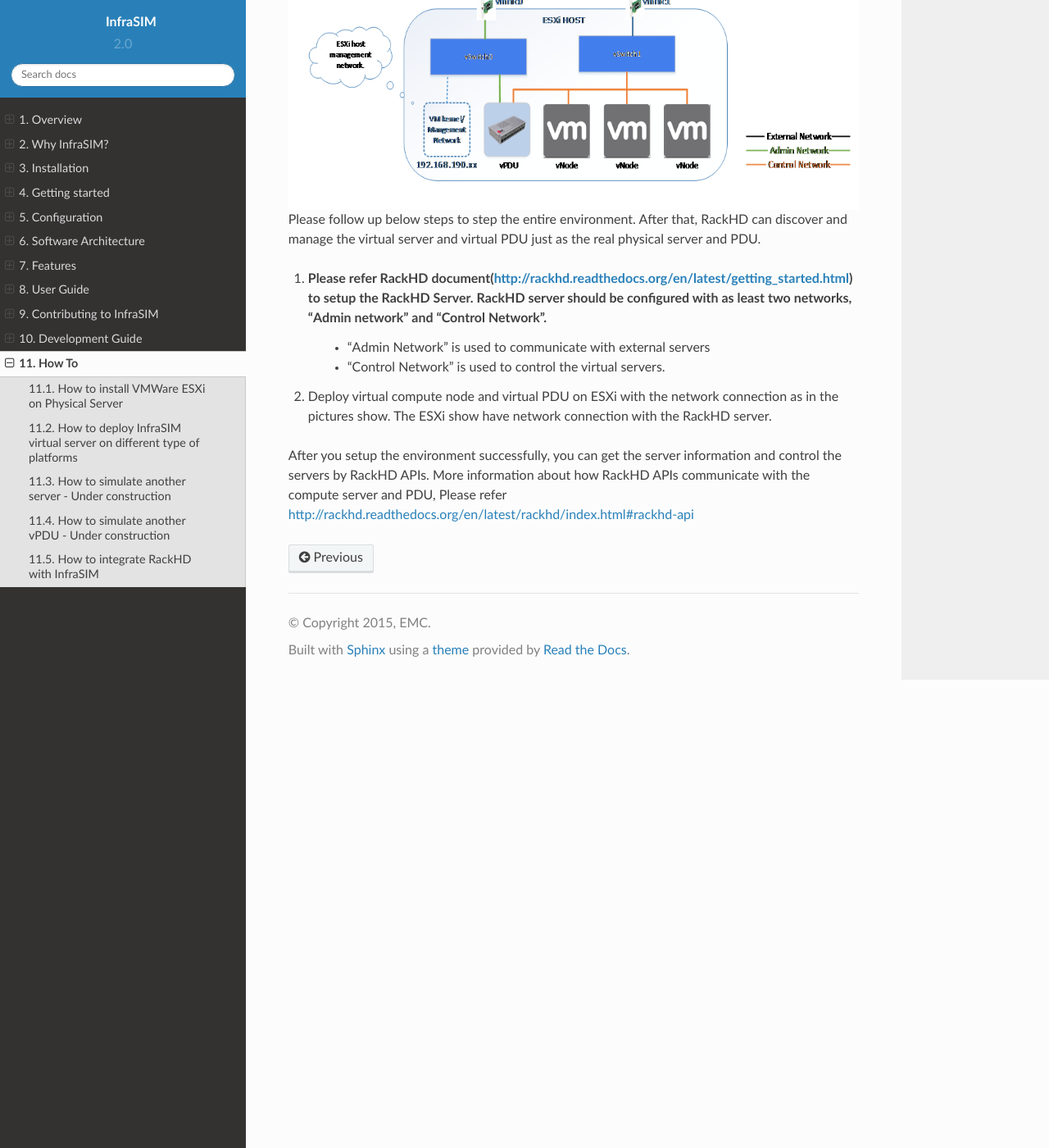
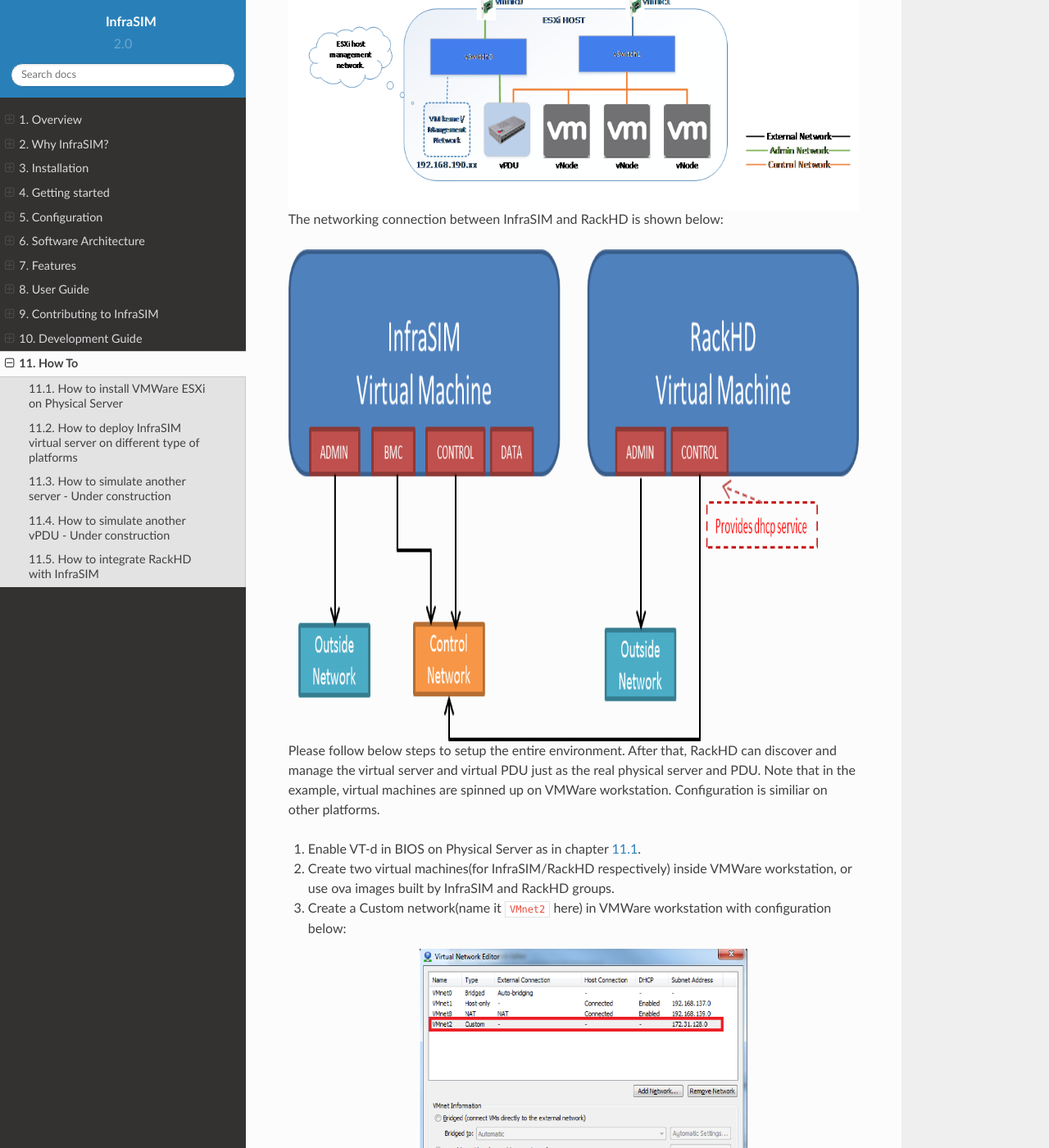
Before and after one commit to InfraSIM/docs, a Sphinx documentation site: the page built from docs/how_to.rst, in a window 1280 px wide and 1400 px high, scrolled down 7683 px. Shown: the whole window at 82% size. Built offline with Sphinx 7.4.7 and the Read the Docs theme 2.0.0, drawn with Linux system fonts in a browser that asks for light colours; some of the changed text lies outside the part shown.

Commit message:
Add VMware workstation based RackHD + InfraSIM integration in howto chapter.

```diff
--- a/docs/how_to.rst
+++ b/docs/how_to.rst
@@ -1,8 +1,11 @@
 How To
 =========================
 
+
 How to install VMWare ESXi on Physical Server
 ------------------------------------
+
+.. _Requirement of physical server:
 
 #. Requirement of physical server
     The physical server must support ESXi 6.0 and it should be allocated at least 3 NIC ports. The first NIC port is used for the admin network connection. The second and third NIC ports are used for control network connection(The second NIC is required. The third NIC is optional). The fourth NIC port is used for data network connection (optional).
@@ -195,12 +198,99 @@
            :height: 600
            :align: center
 
-Please follow up below steps to step the entire environment. After that, RackHD can discover and manage the virtual server and virtual PDU just as the real physical server and PDU.
+The networking connection between InfraSIM and RackHD is shown below:
 
-#. Please refer RackHD document(http://rackhd.readthedocs.org/en/latest/getting_started.html) to setup the RackHD Server. RackHD server should be configured with as least two networks, "Admin network" and "Control Network".
+.. image:: _static/vmworkstation_infrasim_rackhd_network_connection.png
+           :height: 600
+           :align: center
+
+
+Please follow below steps to setup the entire environment. After that, RackHD can discover and manage the virtual server and virtual PDU just as the real physical server and PDU. Note that in the example, virtual machines are spinned up on VMWare workstation. Configuration is similiar on other platforms.
+
+#. Enable VT-d in BIOS on Physical Server as in chapter `11.1 <Requirement of physical server_>`_.
+
+#. Create two virtual machines(for InfraSIM/RackHD respectively) inside VMWare workstation, or use ova images built by InfraSIM and RackHD groups.
+
+#. Create a Custom network(name it ``VMnet2`` here) in VMWare workstation with configuration below:
+
+   .. image:: _static/vmworkstation3.png
+              :height: 400
+              :width: 400
+              :align: center
+
+
+#. Configure network connection for InfraSIM virtual machine:
+
+    A. In virtual machine settings, create network adapters:
+
+        .. image:: _static/vmworkstation_infrasim_networking.png
+                   :height: 400
+                   :align: center
+
+    B. Modify ``/etc/network/interfaces`` for the ``BMC`` and ``CONTROL`` networks::
+
+        ...
+        auto <BMC ifname>
+        iface <BMC ifname> inet dhcp
+        post-up ifconfig <BMC ifname> promisc
+
+        auto <CONTROL ifname>
+        iface <CONTROL ifname> inet dhcp
+        post-up ifconfig <CONTROL ifname> promisc
+        ...
+
+     <BMC ifname> and <CONTROL ifname> are the names of infrasim vm's BMC and CONTROL network adapters. Check ``ifconfig`` to get the ifname.
+
+    C. Create a network bridge and add ``CONTROL`` interface to the bridge referring to `How to create a bridge <https://github.com/InfraSIM/infrasim-compute/wiki/How-to-create-bridge-for-InfraSIM>`_.
+
+
+#. Configure network connection for RackHD virtual machine:
+
+    RackHD server should be configured with as least two networks, ``"Admin network"`` and ``"Control Network"``.
+
     * "Admin Network" is used to communicate with external servers
     * "Control Network" is used to control the virtual servers.
 
-#. Deploy virtual compute node and virtual PDU on ESXi with the network connection as in the pictures show. The ESXi show have network connection with the RackHD server.
+    A. In virtual machine settings, create network adapters:
+
+    .. image:: _static/vmworkstation_rackhd_networking.png
+               :height: 400
+               :align: center
+
+    B. In ``/etc/network/interfaces``, configure the ``CONTROL`` network interface to static::
+
+        ...
+        auto <CONTROL ifname>
+        iface <CONTROL ifname> inet static
+        address  172.31.128.1
+        netmask 255.255.240.0
+        ...
+
+     Check ``ifconfig`` to find <CONTROL ifname> for ``CONTROL`` network and fill in the commands above.
+
+#. Install RackHD from source code.
+   Please refer `RackHD document <http://rackhd.readthedocs.io/en/latest/rackhd/ubuntu_source_installation.html>`_ to setup the RackHD Server.
+
+#. Install InfraSIM from source code.
+
+    * Please refer :ref:`Installation` in this document to install InfraSIM.
+
+    * Modify yaml file to add BMC binding and change qemu network interface to bridge mode::
+
+        ...
+            networks:
+                -
+                    network_mode: bridge
+                    network_name: <bridge_name>
+                    device: e1000
+        ...
+        bmc:
+            interface: <BMC ifname>
+        ...
+
+    .. note:: The default yaml file is stored at ${HOME}/.infrasim/.node_map/default.yml.
+
+#. Start RackHD service and InfraSIM service.
+
 
 After you setup the environment successfully, you can get the server information and control the servers by RackHD APIs. More information about how RackHD APIs communicate with the compute server and PDU, Please refer http://rackhd.readthedocs.org/en/latest/rackhd/index.html#rackhd-api
--- a/docs/installation.rst
+++ b/docs/installation.rst
@@ -1,3 +1,5 @@
+.. _Installation:
+
 Installation
 =========================
 
```
Also changed, not shown: docs/configuration.rst (+14 -2 lines), docs/_static/vmworkstation3.png, docs/_static/vmworkstation_infrasim_networking.png (added), docs/_static/vmworkstation_infrasim_rackhd_network_connection.png (added), docs/_static/vmworkstation_rackhd_networking.png (added).
